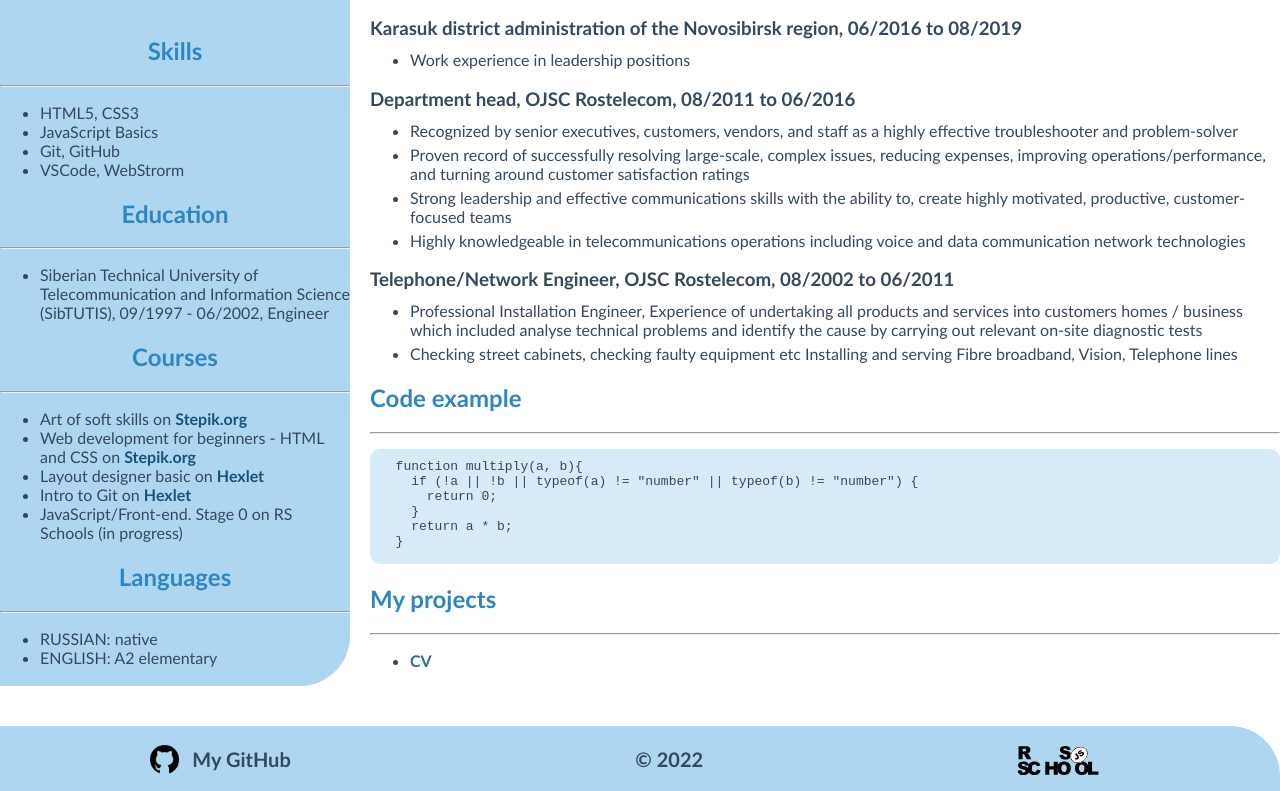
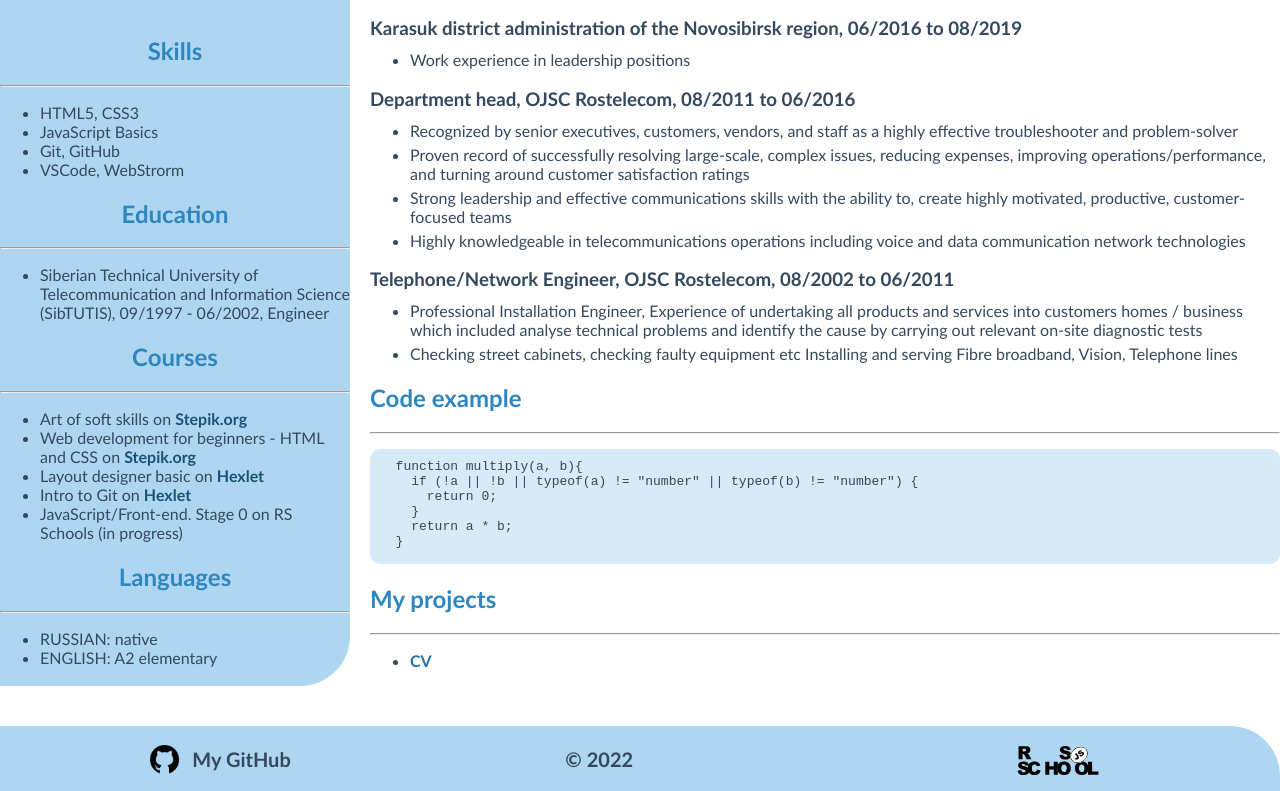
Before and after one commit to Olmeor/rsschool-cv, a plain HTML site: page index.html in a window 1280 px wide. Shown: the part 577-1368 px from the top of the page. Drawn offline with Linux system fonts and the light colour scheme.

Commit message:
feat: fix footer in css

```diff
--- a/style.css
+++ b/style.css
@@ -62,7 +62,7 @@ footer {
 
 .year {
   position: relative;
-  left: 70px;
+  /* left: 70px; */
 }
 
 .container {
```
